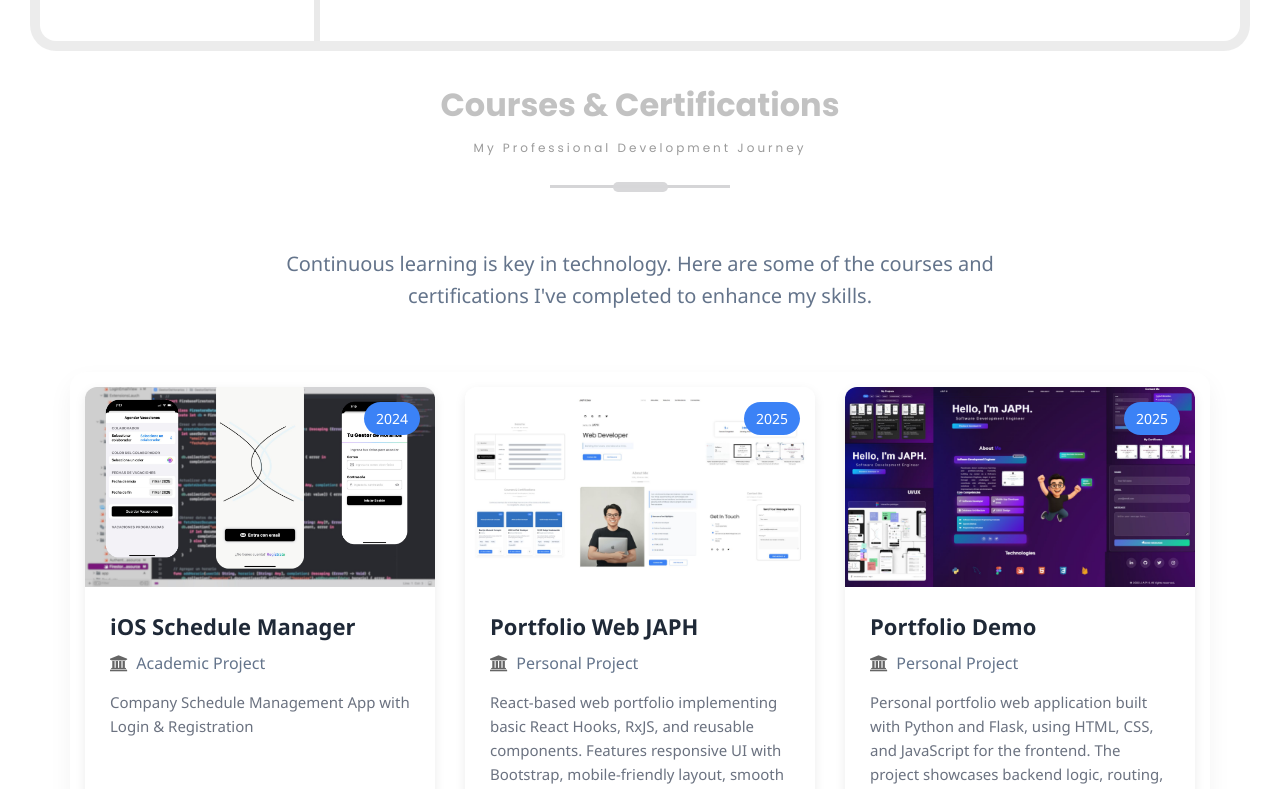
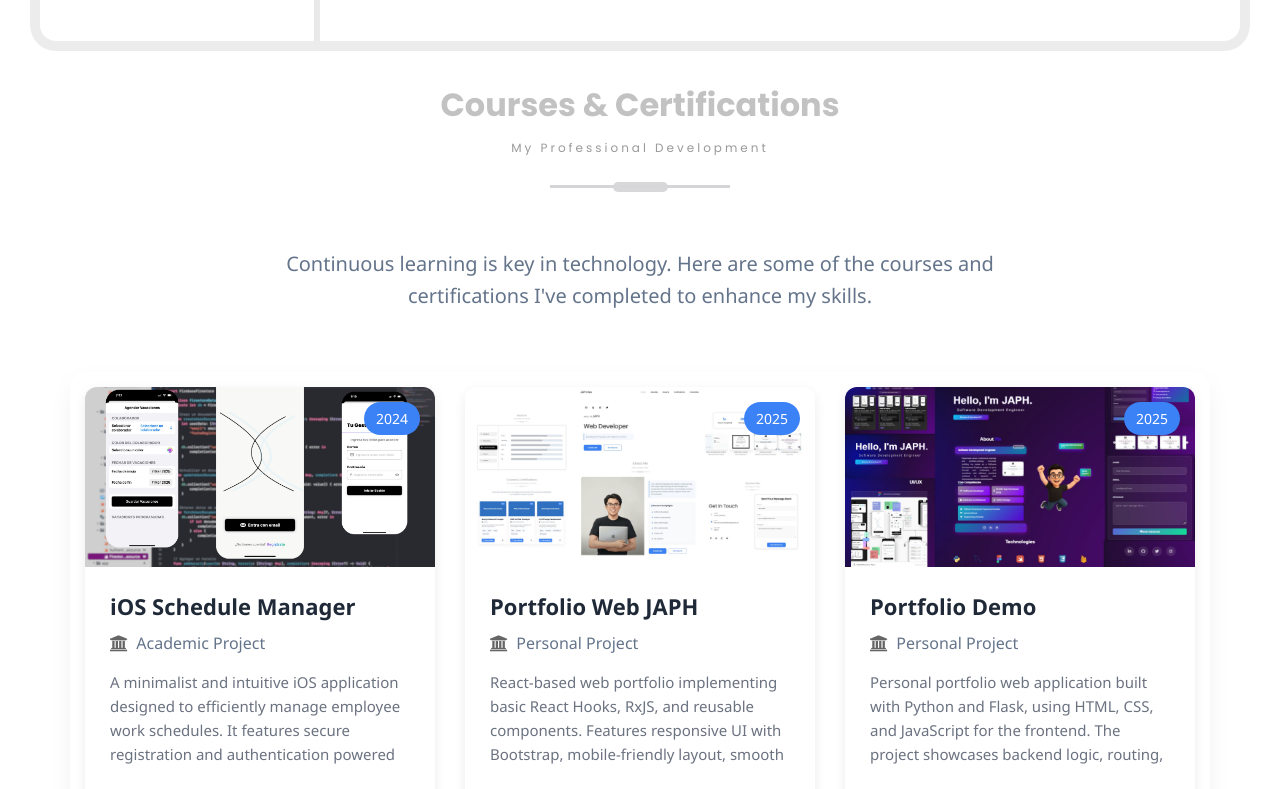
Before and after one commit to japhdev/PortfolioJAPH, a React (Create React App) app in the folder client/: page / in a window 1280 px wide. Shown: the part 2420-3209 px from the top of the page. Built offline with nearby package versions, Linux system fonts and the light colour scheme; a web font is replaced by a local one.

Commit message:
fix: enhance CSS for Certifications component and update project description for clarity

```diff
--- a/client/src/PortfolioContainer/Certifications/Certifications.css
+++ b/client/src/PortfolioContainer/Certifications/Certifications.css
@@ -89,6 +89,8 @@
     position: relative;
     height: 200px;
     overflow: hidden;
+    min-height: 180px;
+    max-height: 180px;
     }
 
     .card-image img {
@@ -128,6 +130,10 @@
     color: #1f2937;
     margin: 0 0 10px 0;
     line-height: 1.3;
+    max-width: 400px;
+    white-space: nowrap;
+    overflow: hidden;
+    text-overflow: ellipsis;
     }
 
     .institution {
@@ -412,7 +418,7 @@
 
     @media (max-width: 767px) {
     .courses-section {
-        padding: 60px 0;
+        padding: 10px 0;
     }
 
     .container {
@@ -455,9 +461,8 @@
     }
 
     .stats-container {
-        grid-template-columns: 1fr;
-        gap: 15px;
-        padding: 25px;
+        grid-template-columns: repeat(2, 1fr);
+        padding: 20px;
     }
 
     .stat-item {
@@ -502,6 +507,10 @@
 
     .view-cert-btn:active {
     transform: translateY(0);
+    }
+
+    .save-btn {
+        display: none;
     }
 
 
--- a/client/src/PortfolioContainer/Certifications/Certifications.js
+++ b/client/src/PortfolioContainer/Certifications/Certifications.js
@@ -267,7 +267,7 @@ export default function Certifications(props) {
             title: "iOS Schedule Manager",
             institution: "Academic Project",
             date: "2024",
-            description: "Company Schedule Management App with Login & Registration",
+            description: "A minimalist and intuitive iOS application designed to efficiently manage employee work schedules. It features secure registration and authentication powered by Firebase. The app also includes PDF export functionality, allowing schedules to be easily generated and shared across any platform.",
             image: "img/projects/mobile_application_ios.jpg",
             certificateUrl: "https://github.com/japhdev/App-Gestor-de-horarios.git",
             skills: ["Swift", "Data base", "UI UX", "FireBase"]
@@ -308,7 +308,7 @@ export default function Certifications(props) {
         <div>
             <ScreenHeading
                 title={"Courses & Certifications"}
-                subHeading={"My Professional Development Journey"}
+                subHeading={"My Professional Development"}
             />
             <section className="courses-section fade-in" id={props.id || ""}>
                 <div className="container">
```
